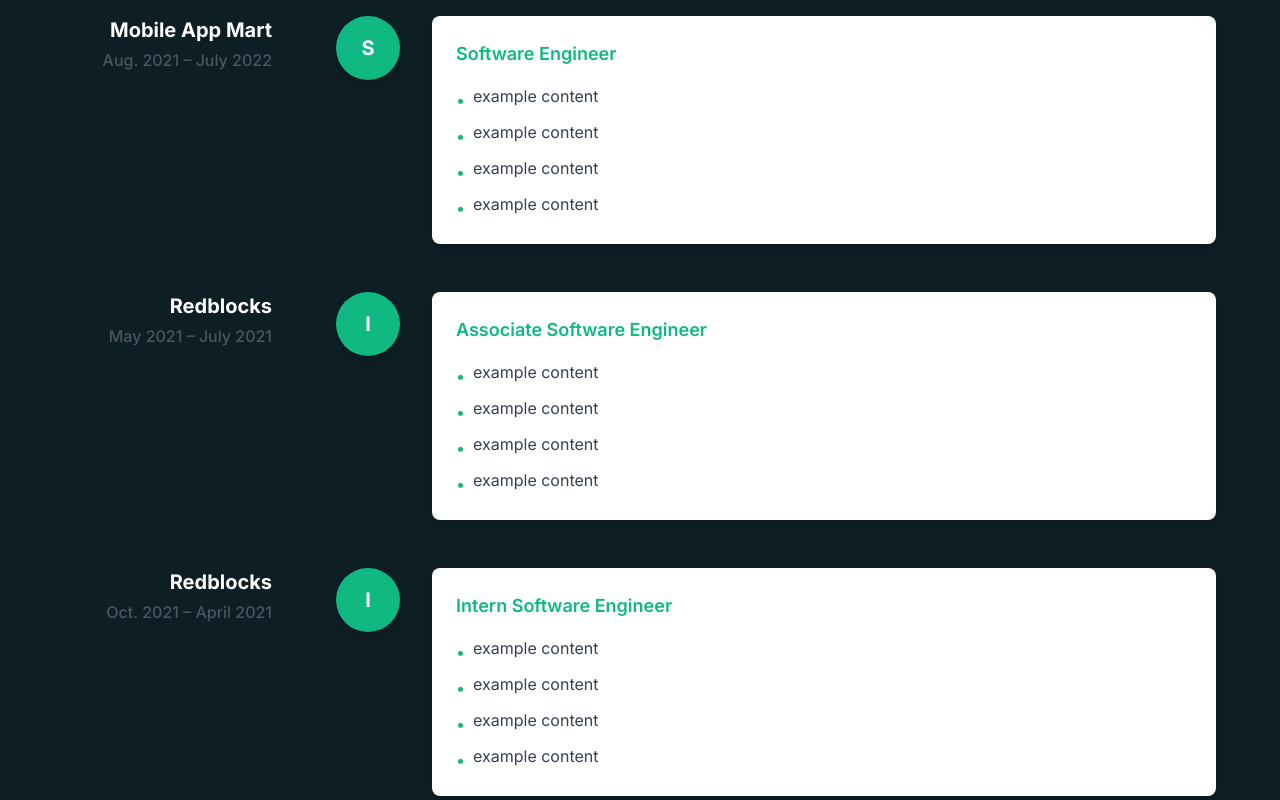
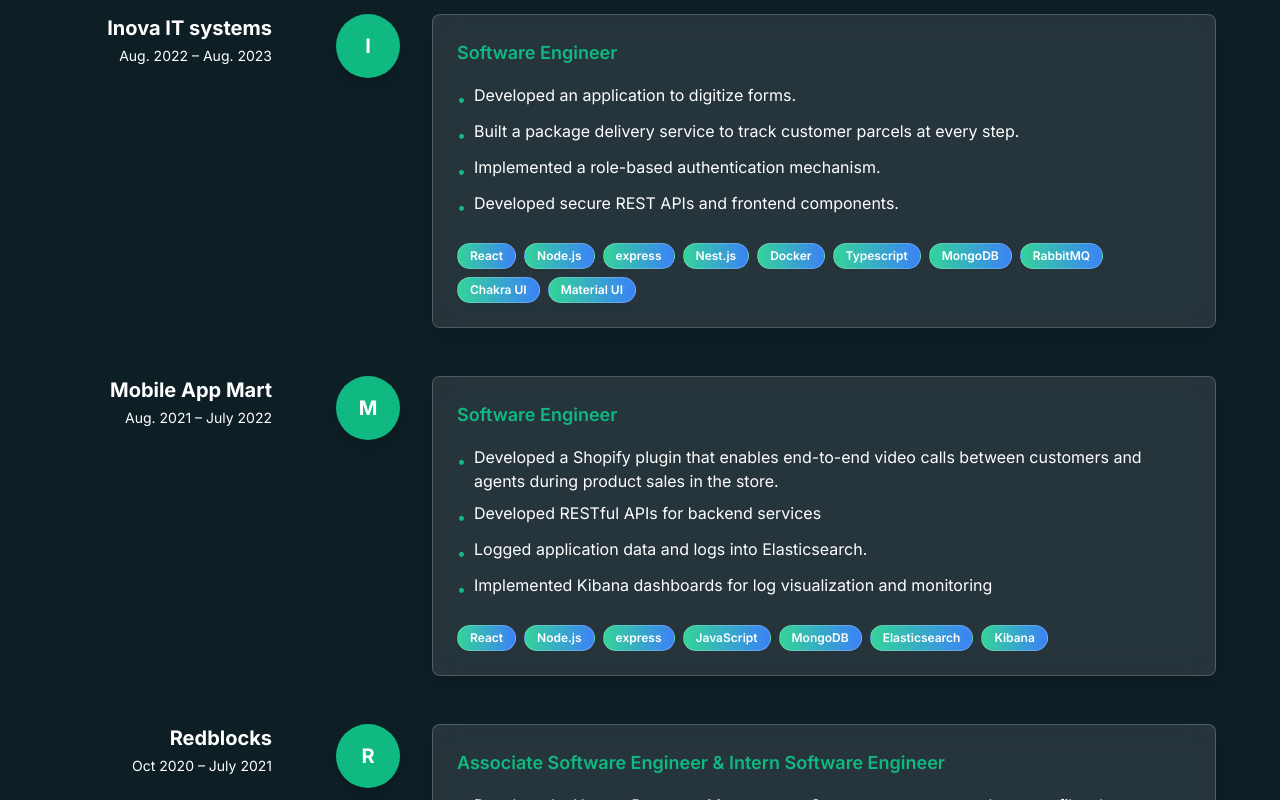
Before and after one commit to anjana6/New_portfolio, a React (Create React App) app: page /experience in a window 1280 px wide. Shown: the part 760-1560 px from the top of the page. Built offline with nearby package versions, Linux system fonts and the light colour scheme.

Commit message:
added content to experience page

```diff
--- a/src/pages/Experience.js
+++ b/src/pages/Experience.js
@@ -1,5 +1,4 @@
-import React, { useEffect } from 'react';
-import { FaBuilding } from 'react-icons/fa';
+import React from 'react';
 
 const Experience = () => {
 
@@ -7,67 +6,64 @@
     {
       id: 1,
       company: 'Bevolv',
-      logo: 'H',
+      logo: 'B',
       position: 'Software Engineer (Full-time)',
-      period: 'September 2023 – Present',
+      period: 'Sep. 2023 – Present',
       achievements: [
-        'example content',
-        'example content',
-        'example content',
-        'example content'
-      ]
+        'Developed the CRVS (Civil Registration and Vital Statistics) application for the Government of the Kingdom of Tonga to record vital events.',
+        'Integrated the MOSIP product with the Tonga CRVS application.',
+        'Collaborated closely with the OpenCRVS core team to implement necessary modifications to the OpenCRVS product.',
+        'Developed a document collaboration tool with workflow management, designed as a product for investment companies.',
+        'Developed RESTful API and frontend component.',
+        'Led interns and junior developers to deliver a successful product.',
+        'Worked closely with Product Managers, Business Analysts, and QA Engineers in Agile sprints to meet project deadlines.'
+      ],
+      technologies: ['React', 'Node.js', 'express', 'GraphQL', 'Docker', 'Typescript','MongoDB' ,'Sqlite', 'Redis', 'Chakra UI']
     },
     {
       id: 2,
       company: 'Inova IT systems',
-      logo: 'P',
+      logo: 'I',
       position: 'Software Engineer',
-      period: 'August 2022 – August 2023',
+      period: 'Aug. 2022 – Aug. 2023',
       achievements: [
-        'example content',
-        'example content',
-        'example content',
-        'example content'
-      ]
+        'Developed an application to digitize forms.',
+        'Built a package delivery service to track customer parcels at every step.',
+        'Implemented a role-based authentication mechanism.',
+        'Developed secure REST APIs and frontend components.'
+      ],
+      technologies: ['React', 'Node.js', 'express', 'Nest.js', 'Docker', 'Typescript', 'MongoDB', 'RabbitMQ', 'Chakra UI', 'Material UI']
     },
     {
       id: 3,
       company: 'Mobile App Mart',
-      logo: 'S',
+      logo: 'M',
       position: 'Software Engineer',
       period: 'Aug. 2021 – July 2022',
       achievements: [
-        'example content',
-        'example content',
-        'example content',
-        'example content'
-      ]
+        'Developed a Shopify plugin that enables end-to-end video calls between customers and agents during product sales in the store.',
+        'Developed RESTful APIs for backend services',
+        'Logged application data and logs into Elasticsearch.',
+        'Implemented Kibana dashboards for log visualization and monitoring'
+      ],
+      technologies: ['React', 'Node.js', 'express', 'JavaScript', 'MongoDB', 'Elasticsearch', 'Kibana']
     },
     {
       id: 4,
       company: 'Redblocks',
-      logo: 'I',
-      position: 'Associate Software Engineer',
-      period: 'May 2021 – July 2021',
+      logo: 'R',
+      position: 'Associate Software Engineer & Intern Software Engineer',
+      period: 'Oct 2020 – July 2021',
       achievements: [
-        'example content',
-        'example content',
-        'example content',
-        'example content'
-      ]
-    },
-    {
-      id: 4,
-      company: 'Redblocks',
-      logo: 'I',
-      position: 'Intern Software Engineer',
-      period: 'Oct. 2021 – April 2021',
-      achievements: [
-        'example content',
-        'example content',
-        'example content',
-        'example content'
-      ]
+        'Developed a Human Resource Management System to manage employee profiles, leave records, attendance, medical claims, and company policies.',
+        'Built serverless Lambda functions to support scalable backend services.',
+        'Developed an online entertainment platform for kids to enhance learning skills and abilities. This platform also allows kids to attend live online sessions.',
+        'Created an application to automate the BOQ (Bill of Quantities) process in the construction industry.',
+        'Developed secure REST APIs and frontend components.',
+        'Integrated Stripe payment gateway for secure transactions.',
+        'Wrote unit tests to ensure code quality and reliability.'
+      ],
+      technologies: ['React', 'Node.js', 'express', 'Nest.js', 'JavaScript', 'TypeScript', 'MySQL','MongoDB', 'AWS Services', 'Ant Design', 'Material UI','CSS']
     }
   ];
 
@@ -86,7 +82,7 @@
                   <h3 className="text-xl font-bold text-white mb-1">
                     {experience.company}
                   </h3>
-                  <p className="text-gray-600 font-medium whitespace-nowrap">
+                  <p className="text-white text-sm whitespace-nowrap">
                     {experience.period}
                   </p>
                 </div>
@@ -97,7 +93,7 @@
                   </div>
                 </div>
 
-                <div className="flex-1 bg-white rounded-lg shadow-lg p-6 hover:shadow-xl transition-shadow duration-300">
+                <div className="flex-1 backdrop-blur-md bg-white/10 border border-white/20 rounded-lg shadow-lg p-6 hover:shadow-xl transition-shadow duration-300">
                   <div className="mb-4">
                     <h4 className="text-lg font-semibold text-primary mb-1">
                       {experience.position}
@@ -106,12 +102,23 @@
 
                   <ul className="space-y-2">
                     {experience.achievements.map((achievement, achievementIndex) => (
-                      <li key={achievementIndex} className="text-gray-700 flex items-start">
+                      <li key={achievementIndex} className="text-white flex items-start">
                         <span className="text-primary mr-2 mt-1">•</span>
                         <span>{achievement}</span>
                       </li>
                     ))}
                   </ul>
+
+                  <div className="flex flex-wrap gap-2 mt-6">
+                    {experience.technologies.map((tech, techIndex) => (
+                      <span
+                        key={techIndex}
+                        className="inline-block bg-gradient-to-r from-emerald-400 to-blue-500 text-white text-xs font-semibold px-3 py-1 rounded-full shadow-sm border border-white/20"
+                      >
+                        {tech}
+                      </span>
+                    ))}
+                  </div>
                 </div>
               </div>
             </div>
```
